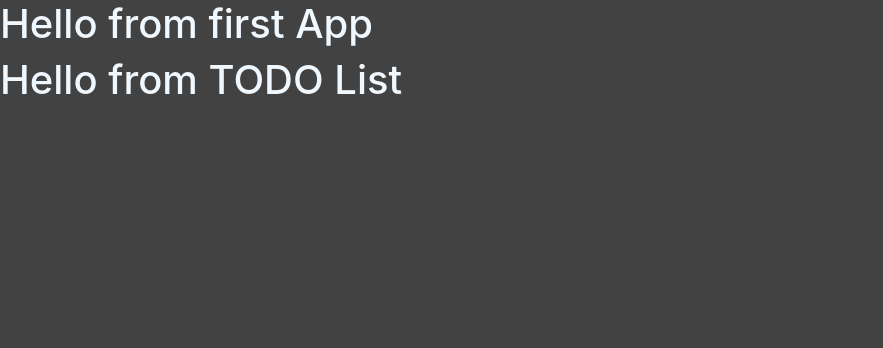
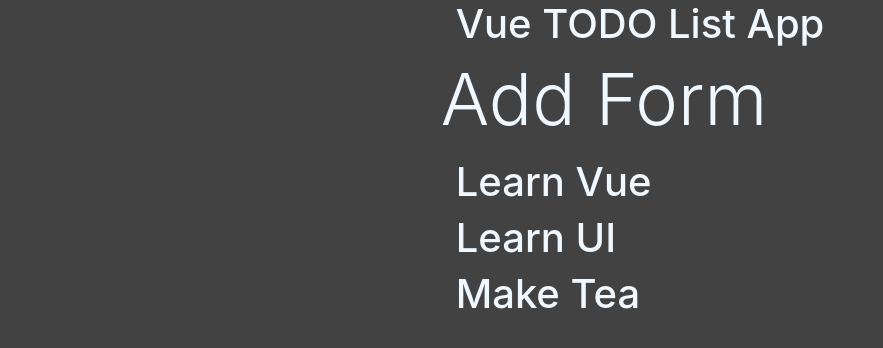
Before and after one commit to akshayjadhav4/vuejs-curd, a Vue app: page / in a window 1280 px wide. Shown: the top 348 px of the page, without its empty margins (0-883 px from the left). Built offline with nearby package versions, Linux system fonts and the light colour scheme.

Commit message:
passingprops , rendering list

```diff
--- a/src/App.vue
+++ b/src/App.vue
@@ -1,6 +1,5 @@
 <template>
   <div>
-    <h1>Hello from first App</h1>
     <TodoList />
   </div>
 </template>
--- /dev/null
+++ b/src/components/Todo.vue
@@ -0,0 +1,18 @@
+<template>
+  <h1>{{todoString}}</h1>
+</template>
+
+<script>
+export default {
+  props: {
+    todoString: String,
+    completed: Boolean,
+  },
+};
+</script>
+
+<style scoped>
+.completed {
+  text-decoration: line-through;
+}
+</style>
--- a/src/components/TodoList.vue
+++ b/src/components/TodoList.vue
@@ -1,10 +1,77 @@
 <template>
-  <h1>Hello from TODO List</h1>
+  <div class="container">
+    <div class="row">
+      <div class="col-12">
+        <h1>Vue TODO List App</h1>
+      </div>
+    </div>
+    <div class="row">
+      <p class="display-3">Add Form</p>
+    </div>
+    <div class="row">
+      <div class="col-12">
+        <ul class="list-group">
+          <Todo
+            v-for="(todo,index) in todos"
+            :key="index"
+            :todoString="todo.todoString"
+            :completed="todo.completed"
+          />
+        </ul>
+      </div>
+    </div>
+  </div>
 </template>
 
 <script>
-export default {};
+import Todo from "./Todo.vue";
+export default {
+  components: {
+    Todo,
+  },
+  data() {
+    return {
+      todos: [
+        {
+          todoString: "Learn Vue",
+          completed: true,
+        },
+        {
+          todoString: "Learn UI",
+          completed: false,
+        },
+        {
+          todoString: "Make Tea",
+          completed: true,
+        },
+      ],
+    };
+  },
+  methods: {
+    addTodo(newTodo) {
+      this.todos.push({
+        todoString: newTodo,
+        completed: false,
+      });
+    },
+    toggleTodo(todo) {
+      todo.completed = !todo.completed;
+    },
+    editTodo(todo, editString) {
+      todo.todoString = editString;
+    },
+    deleteTodo(deleteTodo) {
+      this.todos = this.todos.filter(
+        (todo) => todo.todoString !== deleteTodo.todoString
+      );
+    },
+  },
+};
 </script>
 
 <style >
+body {
+  display: grid;
+  place-items: center;
+}
 </style>
```
